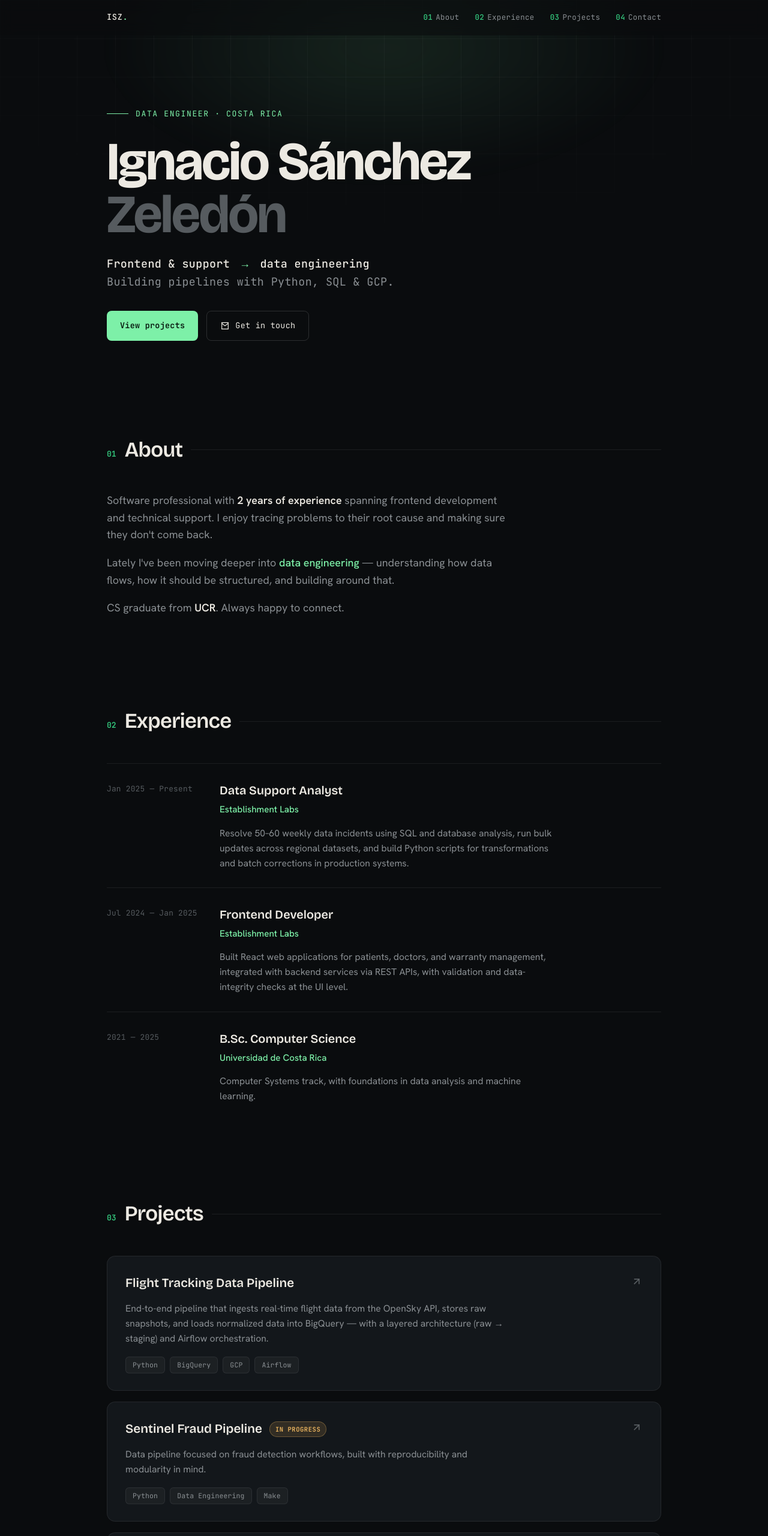
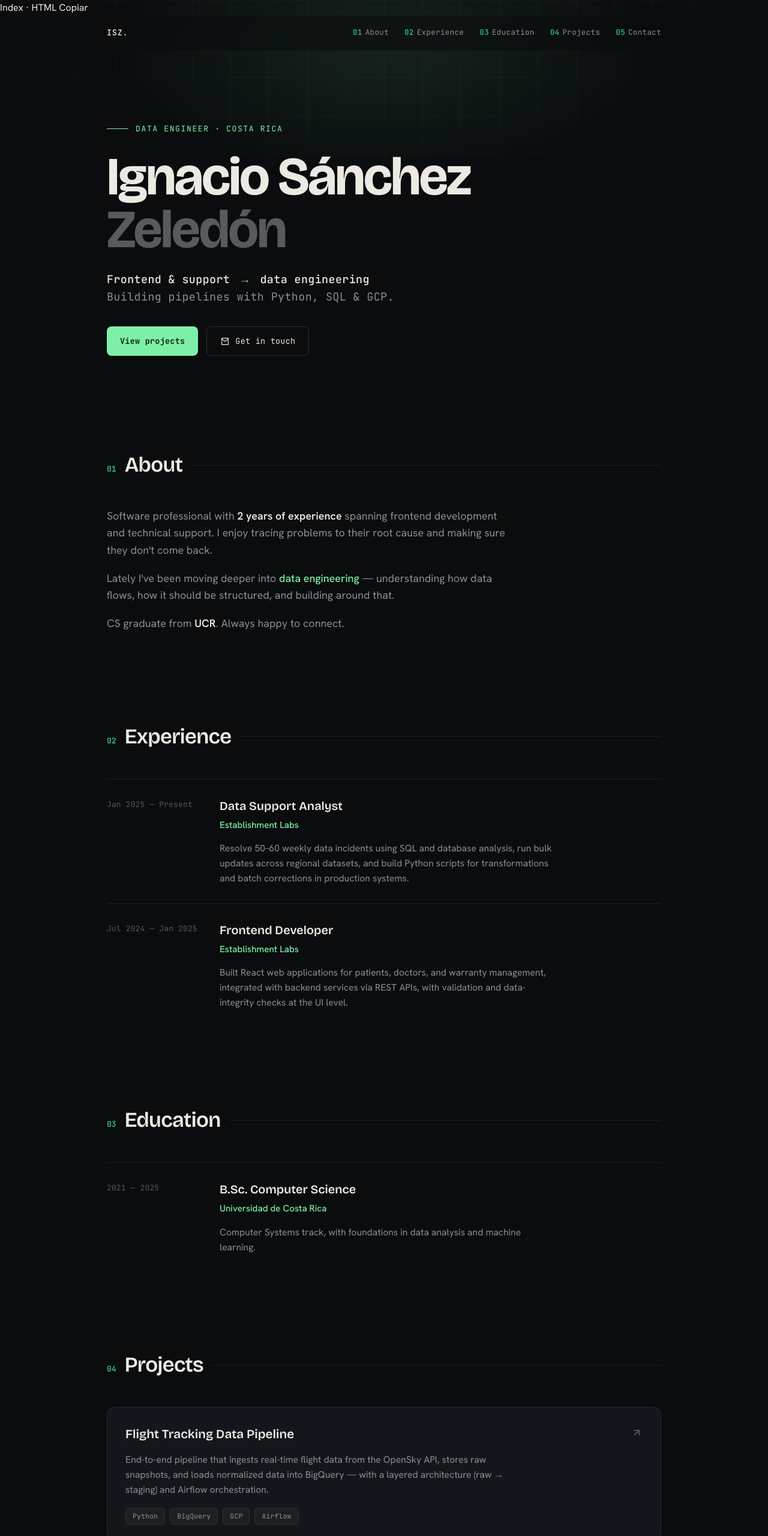
Before and after one commit to IgnacioSanchezZeledon/IgnacioSanchezZeledon.github.io, a plain HTML site: page index.html in a window 1280 px wide. Shown: the top 2560 px of the page at 60% size. Drawn offline with nearby package versions, Linux system fonts and the light colour scheme.

Commit message:
Update navigation links and section indices in index.html

```diff
--- a/index.html
+++ b/index.html
@@ -1,3 +1,7 @@
+
+Index · HTML
+Copiar
+
 <!DOCTYPE html>
 <html lang="en">
 <head>
@@ -439,8 +443,9 @@
     <div class="nav-links">
       <a href="#about"><span class="num">01</span>About</a>
       <a href="#experience"><span class="num">02</span>Experience</a>
-      <a href="#projects"><span class="num">03</span>Projects</a>
-      <a href="#contact"><span class="num">04</span>Contact</a>
+      <a href="#education"><span class="num">03</span>Education</a>
+      <a href="#projects"><span class="num">04</span>Projects</a>
+      <a href="#contact"><span class="num">05</span>Contact</a>
     </div>
   </div>
 </nav>
@@ -500,6 +505,14 @@
         <div class="exp-desc">Built React web applications for patients, doctors, and warranty management, integrated with backend services via REST APIs, with validation and data-integrity checks at the UI level.</div>
       </div>
     </div>
+  </section>
+
+  <section id="education" class="reveal">
+    <div class="section-head">
+      <span class="idx">03</span>
+      <h2>Education</h2>
+      <span class="line"></span>
+    </div>
 
     <div class="exp-item">
       <div class="exp-period">2021 — 2025</div>
@@ -513,7 +526,7 @@
 
   <section id="projects" class="reveal">
     <div class="section-head">
-      <span class="idx">03</span>
+      <span class="idx">04</span>
       <h2>Projects</h2>
       <span class="line"></span>
     </div>
@@ -568,7 +581,7 @@
 
   <section id="skills" class="reveal">
     <div class="section-head">
-      <span class="idx">04</span>
+      <span class="idx">05</span>
       <h2>Skills</h2>
       <span class="line"></span>
     </div>
@@ -589,7 +602,7 @@
   </section>
 
   <section id="contact" class="contact reveal">
-    <div class="idx">05 — What's next</div>
+    <div class="idx">06 — What's next</div>
     <h2>Let's connect</h2>
     <p>Open to data engineering opportunities and always happy to chat about data, pipelines, or building things.</p>
     <a class="btn btn-primary" href="mailto:isanchezzeledon@hotmail.com">Say hello</a>
```
